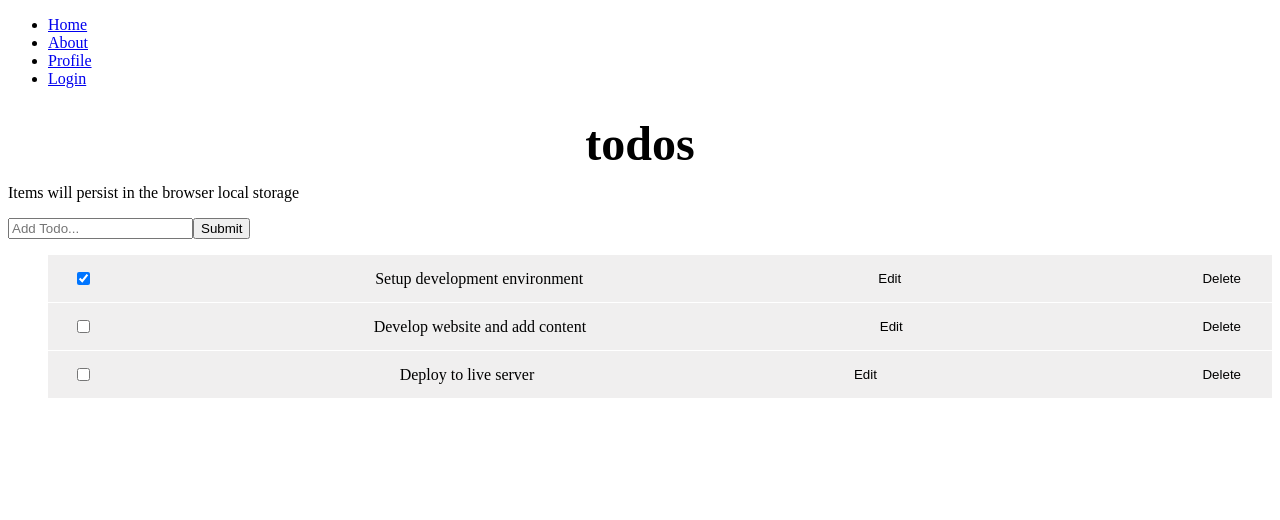
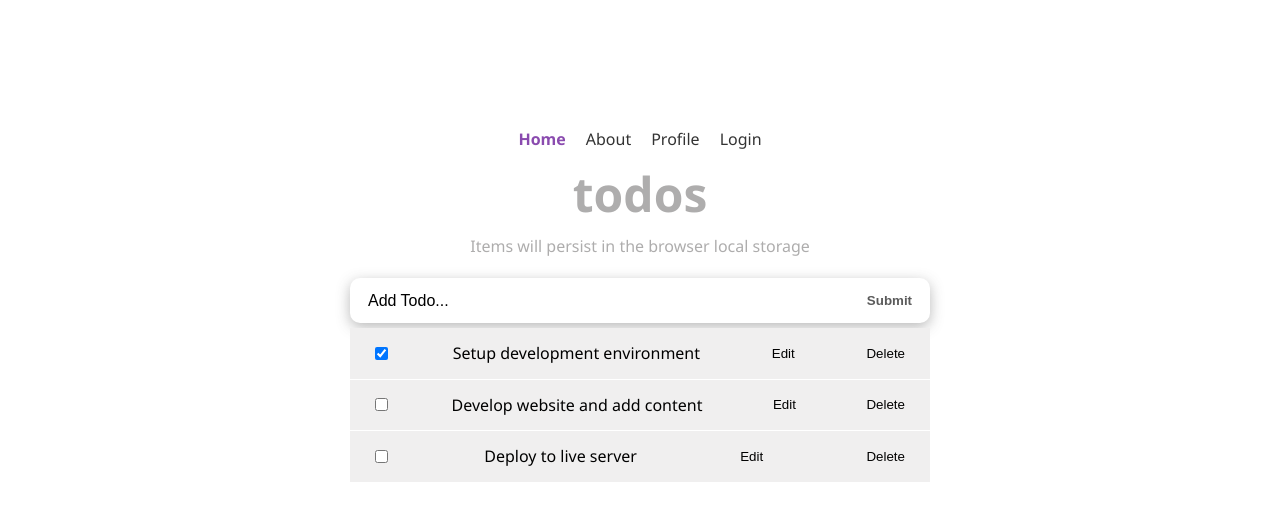
Before and after one commit to Rachelwebdev/react-todo, a React (Create React App) app: page / in a window 1280 px wide. Shown: the top 520 px of the page. Built offline with nearby package versions, Linux system fonts and the light colour scheme.

Commit message:
Add styles to todo list

```diff
--- a/src/App.css
+++ b/src/App.css
@@ -1,38 +1,97 @@
-.App {
+* {
+  box-sizing: border-box;
+  margin: 0;
+  padding: 0;
+}
+
+body {
+  font-family: 'Segoe UI', sans-serif;
+  line-height: 1.4;
+  color: #000;
+  background: #fff;
+  height: 100vh;
+  font-weight: 400;
+}
+
+.wrapper {
+  width: 100%;
+  padding: 8rem 20px 3rem;
+}
+
+.todos {
+  max-width: 580px;
+  margin: 0 auto;
+}
+
+.form-container {
+  display: flex;
+  border-radius: calc(0.1 * 100px);
+  box-shadow: 0 4px 14px 0 rgba(70, 70, 70, 0.38);
+  justify-content: space-around;
+  background: #fff;
+  font-size: 1rem;
+}
+
+.input-text {
+  width: 85%;
+  padding-right: 5px;
+  padding-left: 10px;
+  border-radius: calc(0.5 * 100px);
+  font-size: 1rem;
+}
+
+.input-text::placeholder {
+  color: #000;
+}
+
+.input-submit {
+  background: transparent;
+  color: #5b5b5b;
+  text-transform: capitalize;
+  cursor: pointer;
+  font-weight: 600;
+  margin-right: 10px;
+}
+
+.input-text,
+.input-submit {
+  height: 45px;
+  outline: none;
+  border: none;
+}
+
+.submit-warning {
+  font-size: 13px;
+  color: red;
+  margin-top: 5px;
+  display: block;
+}
+
+header {
+  padding: 20px 0;
+  line-height: 1.5em;
+  color: #aeadad;
   text-align: center;
 }
 
-.App-logo {
-  height: 40vmin;
-  pointer-events: none;
+a {
+  color: #333;
+  text-decoration: none;
 }
 
-@media (prefers-reduced-motion: no-preference) {
-  .App-logo {
-    animation: App-logo-spin infinite 20s linear;
-  }
+.active__class {
+  color: #8a4baf;
+  font-weight: 600;
 }
 
-.App-header {
-  background-color: #282c34;
-  min-height: 100vh;
+.navbar > ul {
   display: flex;
-  flex-direction: column;
-  align-items: center;
+  list-style: none;
+  gap: 20px;
+  width: 100%;
   justify-content: center;
-  font-size: calc(10px + 2vmin);
-  color: white;
 }
 
-.App-link {
-  color: #61dafb;
+.active {
+  color: #8a4baf;
 }
-
-@keyframes App-logo-spin {
-  from {
-    transform: rotate(0deg);
-  }
-  to {
-    transform: rotate(360deg);
-  }
-}
```
